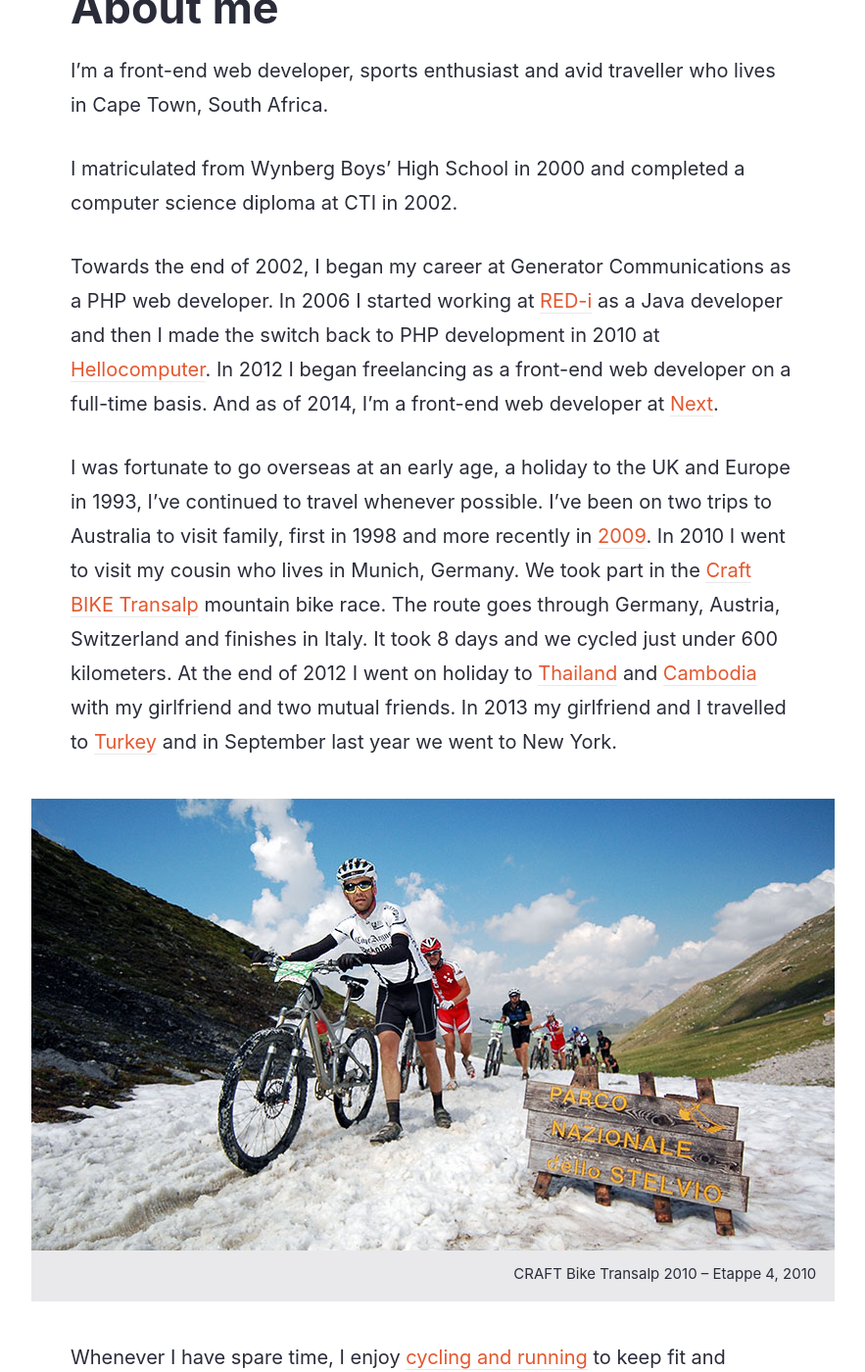
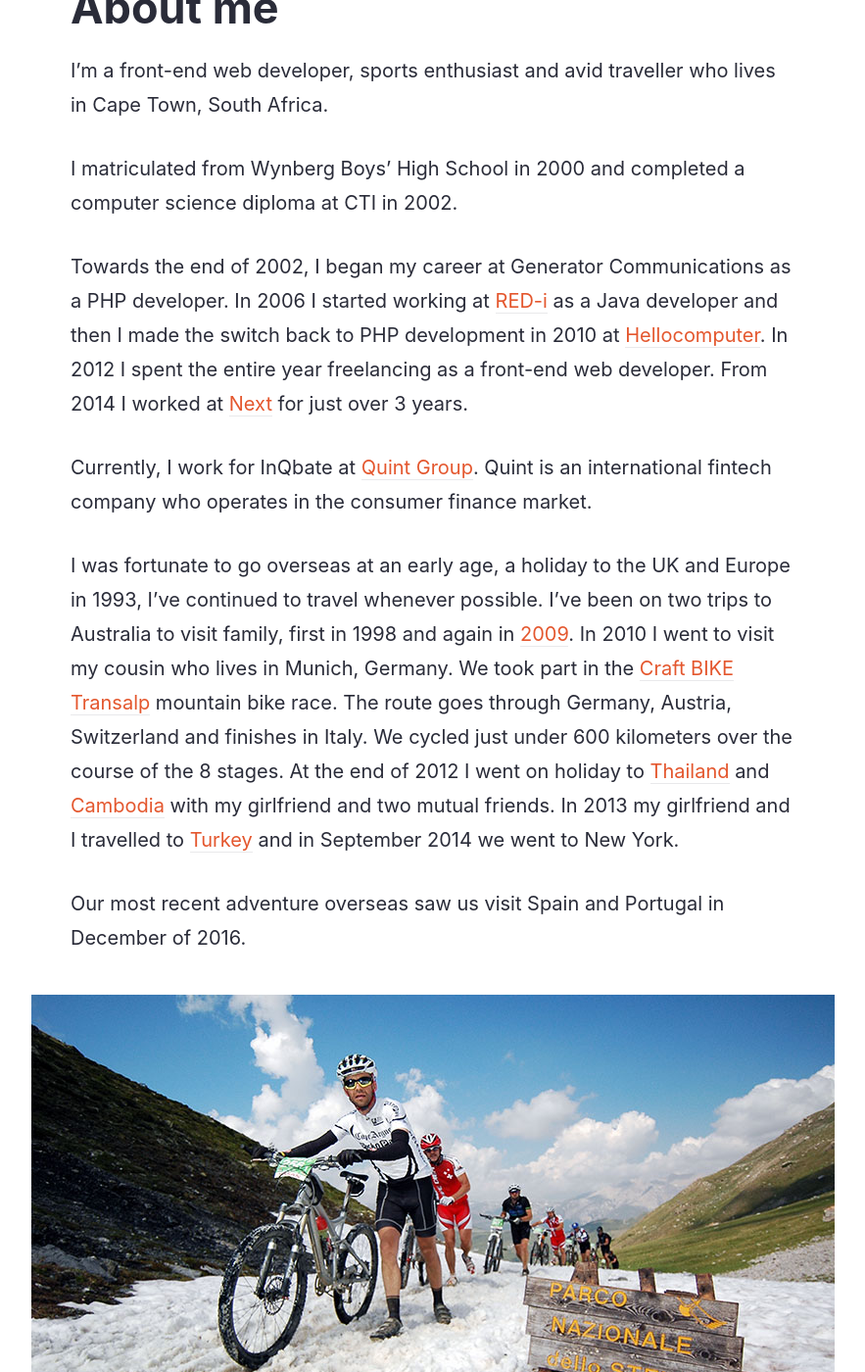
Before and after one commit to michaelthorne/michaelthorne.github.io, a Jekyll site: the page built from about.md, in a window 1280 px wide and 1400 px high, scrolled down 467 px. Shown: the whole window at 98% size, without its empty margins (198-1081 px from the left). Built offline with Jekyll 4.4.1, drawn with Linux system fonts in a browser that asks for light colours; some web fonts are replaced.

Commit message:
Copy updates

```diff
--- a/_config.yml
+++ b/_config.yml
@@ -1,7 +1,7 @@
 # Site settings
 title: Michael Thorne / Front-end Web Developer
 strapline: Michael Thorne
-description: Front-end web developer at Next in Cape Town, South Africa. Focused on web standards, performance, accessibility and user experience. Interested in design, photography and sports.
+description: Front-end web developer in Cape Town, South Africa. Focused on web standards, performance, accessibility and user experience. Interested in design, photography and sports.
 baseurl: ""
 url: "http://www.userx.co.za"
 permalink: :categories/:title/
--- a/about.md
+++ b/about.md
@@ -15,19 +15,24 @@ I’m a front-end web developer, sports enthusiast and avid traveller who lives
 
 I matriculated from Wynberg Boys’ High School in 2000 and completed a computer science diploma at CTI in 2002.
 
-Towards the end of 2002, I began my career at Generator Communications as a PHP web developer. In 2006 I started working
-at [RED-i](http://red-i.co.za) as a Java developer and then I made the switch back to PHP development
-in 2010 at [Hellocomputer](http://www.hellocomputer.com). In 2012 I began freelancing as a front-end web developer on a
-full-time basis. And as of 2014, I’m a front-end web developer at [Next](http://www.wearenext.co.za).
+Towards the end of 2002, I began my career at Generator Communications as a PHP developer. In 2006 I started working
+at [RED-i](http://red-i.co.za) as a Java developer and then I made the switch back to PHP development in 2010 at [Hellocomputer](http://www.hellocomputer.com).
+In 2012 I spent the entire year freelancing as a front-end web developer. From 2014 I worked at [Next](http://www.wearenext.co.za)
+for just over 3 years.
+
+Currently, I work for InQbate at [Quint Group](http://www.quint.co.uk). Quint is an international fintech company who operates
+in the consumer finance market.
 
 I was fortunate to go overseas at an early age, a holiday to the UK and Europe in 1993, I’ve continued to
-travel whenever possible. I’ve been on two trips to Australia to visit family, first in 1998 and more recently in [2009](https://www.flickr.com/photos/mikkelz/collections/72157612807086301).
+travel whenever possible. I’ve been on two trips to Australia to visit family, first in 1998 and again in [2009](https://www.flickr.com/photos/mikkelz/collections/72157612807086301).
 In 2010 I went to visit my cousin who lives in Munich, Germany. We took part in the [Craft BIKE Transalp](https://www.flickr.com/photos/mikkelz/collections/72157624824109391)
-mountain bike race. The route goes through Germany, Austria, Switzerland and finishes in Italy. It took 8 days and we cycled
-just under 600 kilometers. At the end of 2012 I went on holiday to [Thailand](https://www.flickr.com/photos/mikkelz/collections/72157632483864195)
+mountain bike race. The route goes through Germany, Austria, Switzerland and finishes in Italy. We cycled just under 600
+kilometers over the course of the 8 stages. At the end of 2012 I went on holiday to [Thailand](https://www.flickr.com/photos/mikkelz/collections/72157632483864195)
 and [Cambodia](https://www.flickr.com/photos/mikkelz/collections/72157632527368371) with my girlfriend and two mutual friends.
 In 2013 my girlfriend and I travelled to [Turkey](https://www.flickr.com/photos/mikkelz/collections/72157648811892350) and in
-September last year we went to New York.
+September 2014 we went to New York.
+
+Our most recent adventure overseas saw us visit Spain and Portugal in December of 2016.
 
 <figure>
     <a href="http://www.flickr.com/photos/mikkelz/sets/72157624485305951">
```
Also changed, not shown: other parts of about.md (+1 -1 lines).
